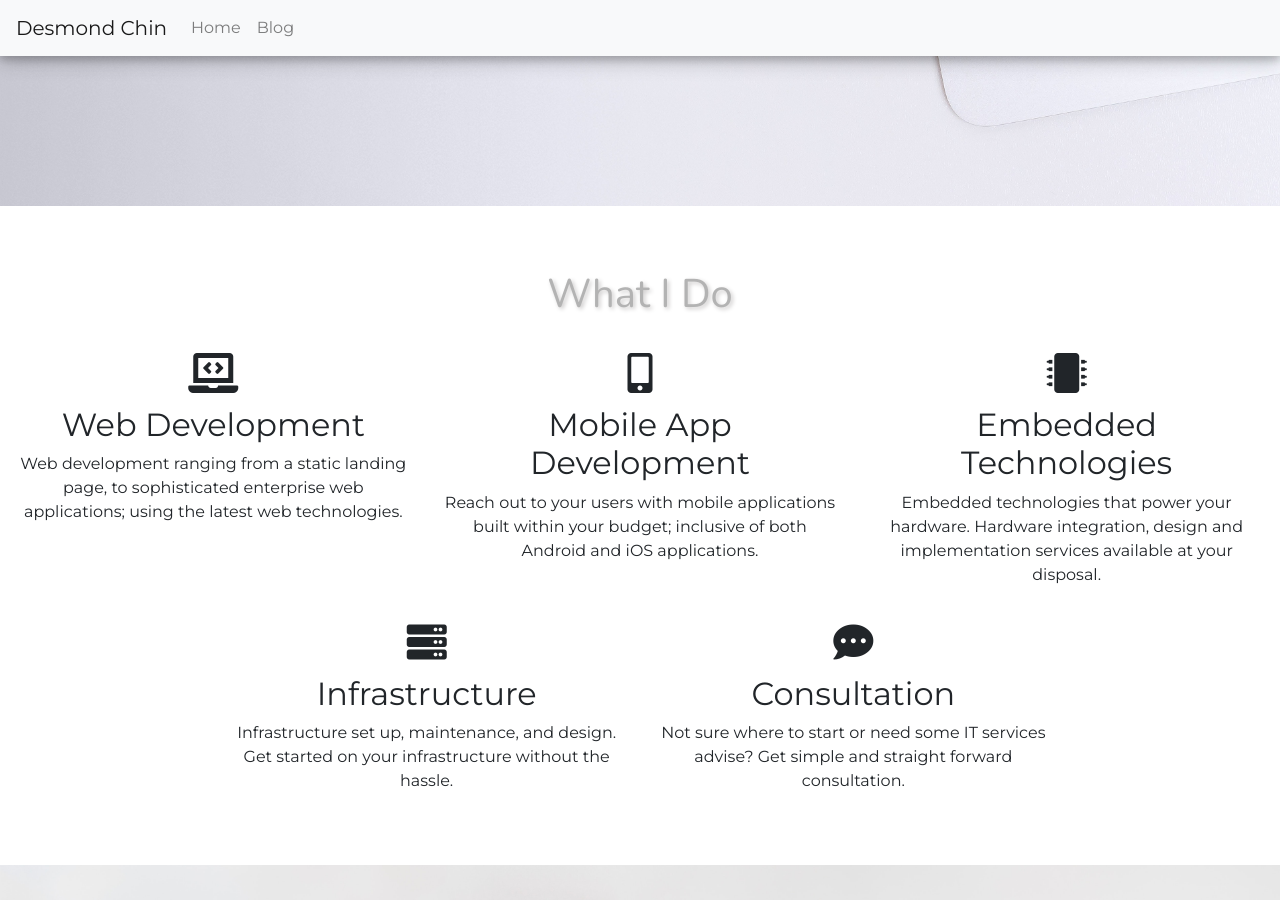
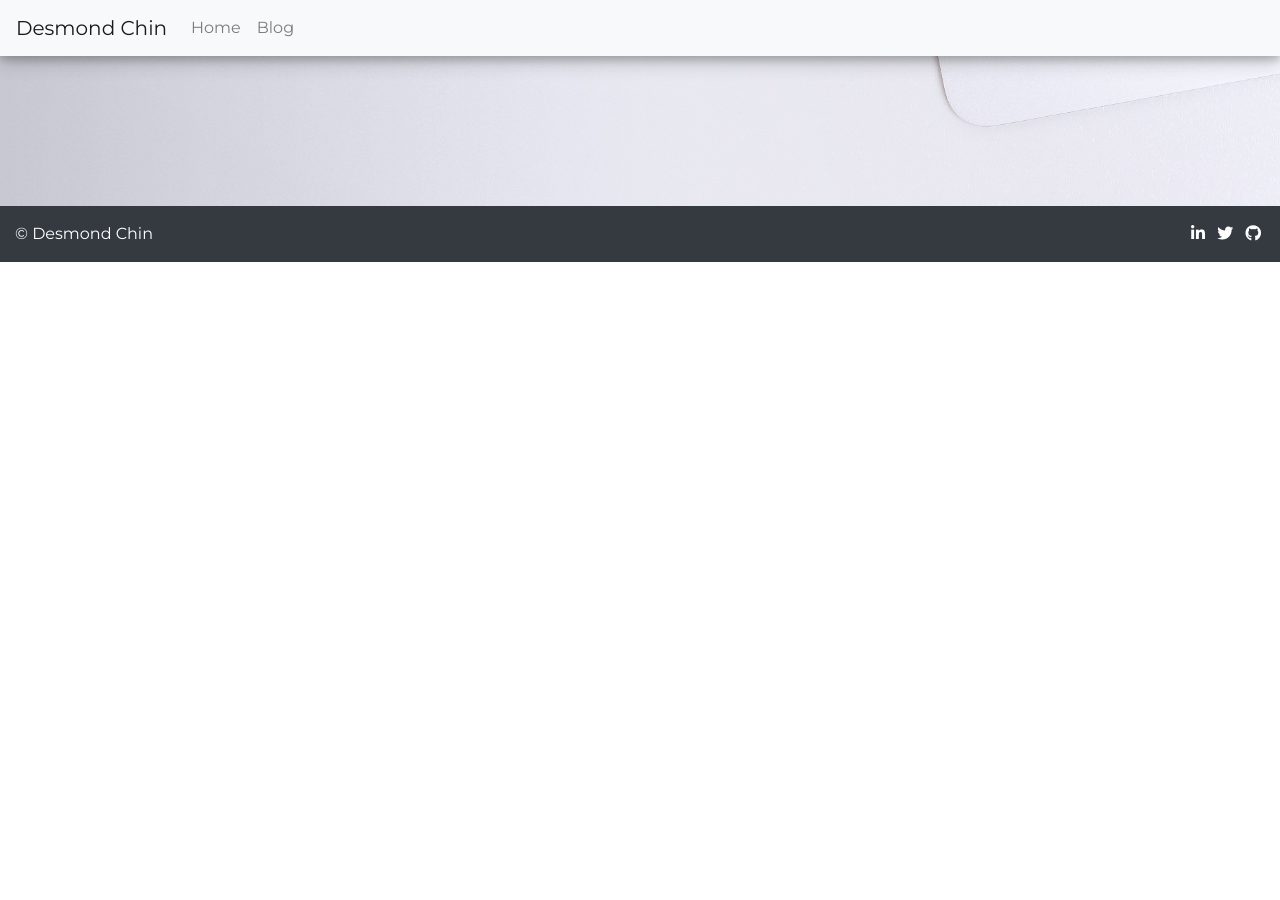
Before and after one commit to desmondchoon/desmondchoon.github.io, a Jekyll site: the page built from index.html, in a window 1280 px wide and 900 px high, scrolled down 694 px. Built offline with Jekyll 4.4.1, drawn with Linux system fonts in a browser that asks for light colours; after the commit the page ends 956 px from its top, so only the background shows below that; some of the changed text lies outside the part shown.

Commit message:
update homepage

```diff
--- a/index.html
+++ b/index.html
@@ -16,14 +16,15 @@
                         <a class="contact-icon" target="_blank" href="https://twitter.com/{{ site.twitter_username }}"><i class="fab fa-twitter"></i></a>
                         <a class="contact-icon" target="_blank" href="https://github.com/{{ site.github_username }}"><i class="fab fa-github"></i></a>
                     </div>
-                    <a href="#hire" class="btn btn-dark rounded-0">Hire Me</a>
-                    <a href="#about" class="btn btn-dark rounded-0">About</a>
+                    <a href="mailto:desmond@desmondchin.xyz">desmond@desmondchin.xyz</a>
+                    <!-- <a href="#hire" class="btn btn-dark rounded-0">Hire Me</a>
+                    <a href="#about" class="btn btn-dark rounded-0">About</a> -->
                 </div>
             </div>
         </div>
     </div>
 
-    <div class="about py-5" id="about">
+    <!-- <div class="about py-5" id="about">
         <div class="container-fluid text-center">
             <h1 class="text-center title py-3">What I Do</h1>
             <div class="row">
@@ -66,11 +67,10 @@
                 <div class="col-12 col-md-2"></div>
             </div>
         </div>
-    </div>
+    </div> -->
 
-    <div class="contact py-3" id="hire">
+    <!-- <div class="contact py-3" id="hire">
         <div class="content container-fluid text-center">
-            <!-- <div class="content"> -->
                 <div class="row">
                     <div class="col-3 col-md-6">
 
@@ -82,7 +82,6 @@
                         <p>Drop me an email, and we can get into details!</p>
                     </div>
                 </div>
-            <!-- </div> -->
         </div>
-    </div>
+    </div> -->
 </div>
```
